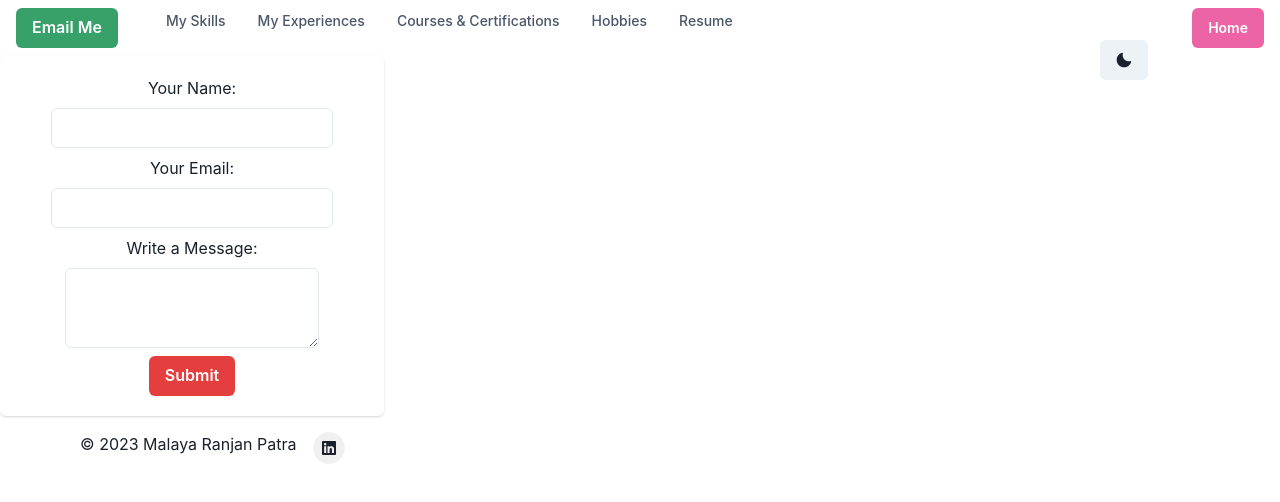
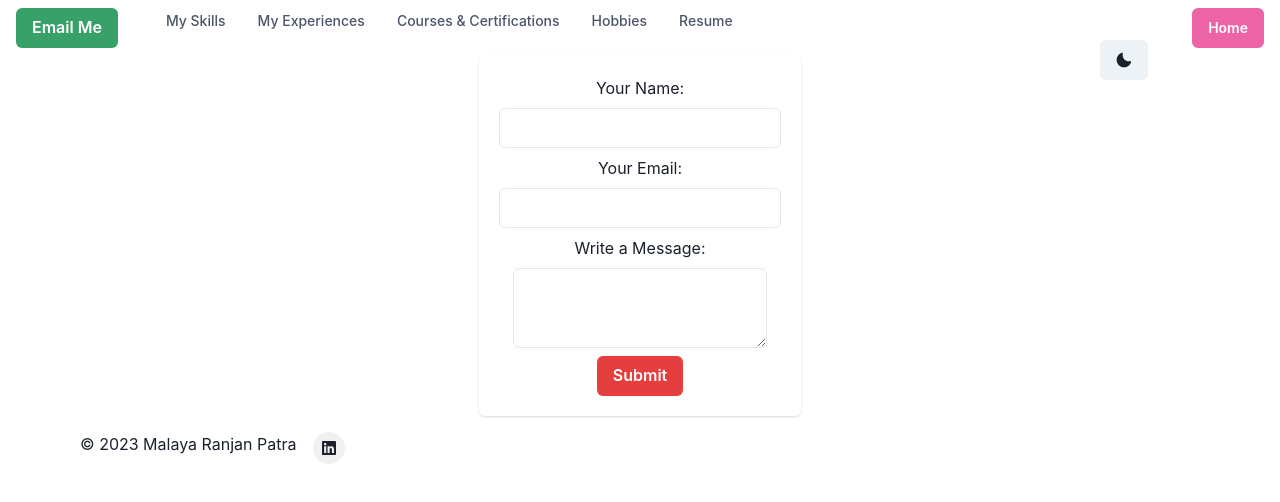
Before and after one commit to MalayaRP/my-world, a Next.js app: page /contact in a window 1280 px wide. Shown: the top 502 px of the page. Built offline with nearby package versions, Linux system fonts and the light colour scheme.

Commit message:
Update page.js

```diff
--- a/app/contact/page.js
+++ b/app/contact/page.js
@@ -27,7 +27,9 @@ export default function page() {
 
   // Client-side-only code
 
-    <div style={{margin:"auto"}}>
+    <div style={{display: 'flex',
+    alignItems: 'center',
+    justifyContent: 'center'}}>
       <Card maxW="sm">
       <CardBody>
       <form onSubmit={sendEmail}>
```
